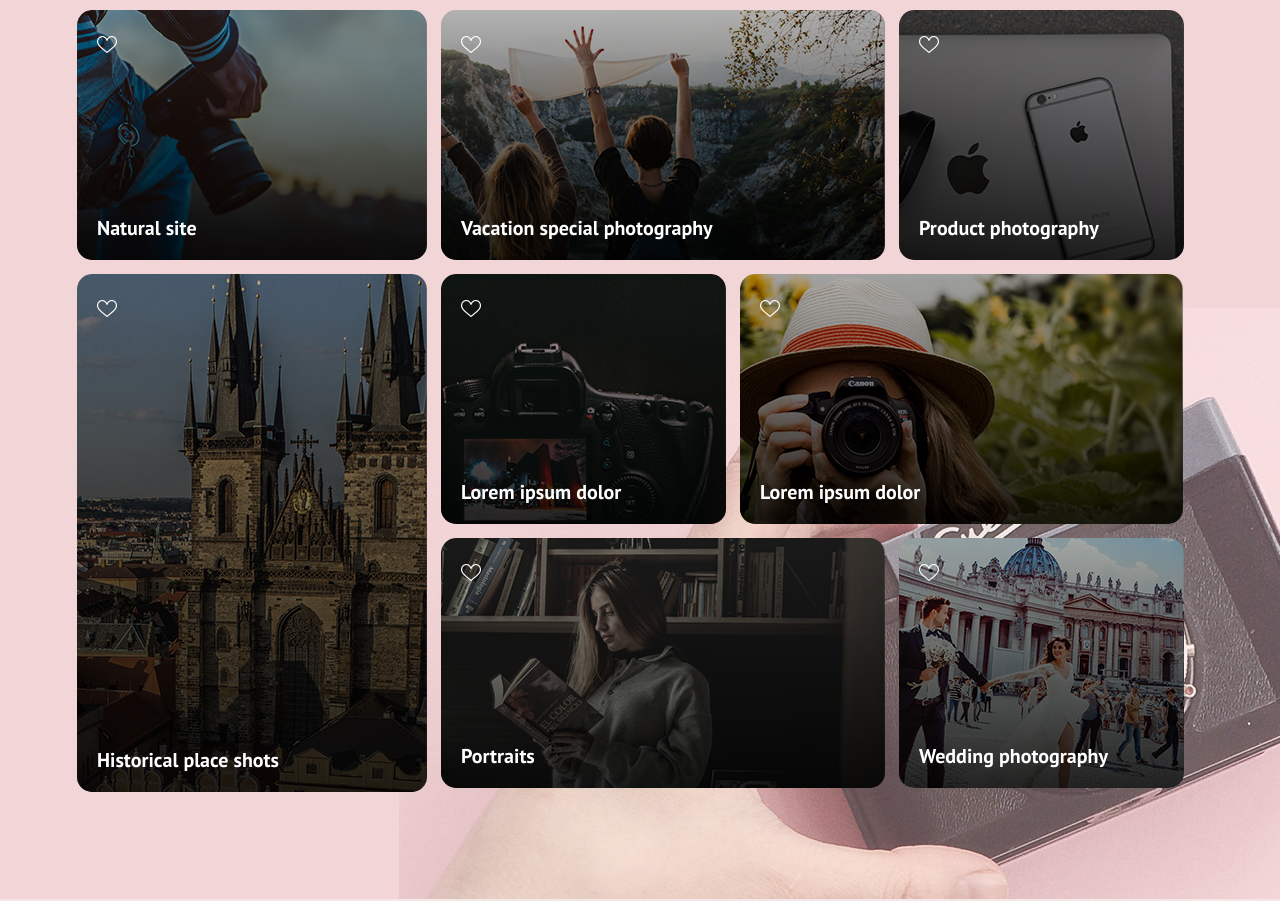
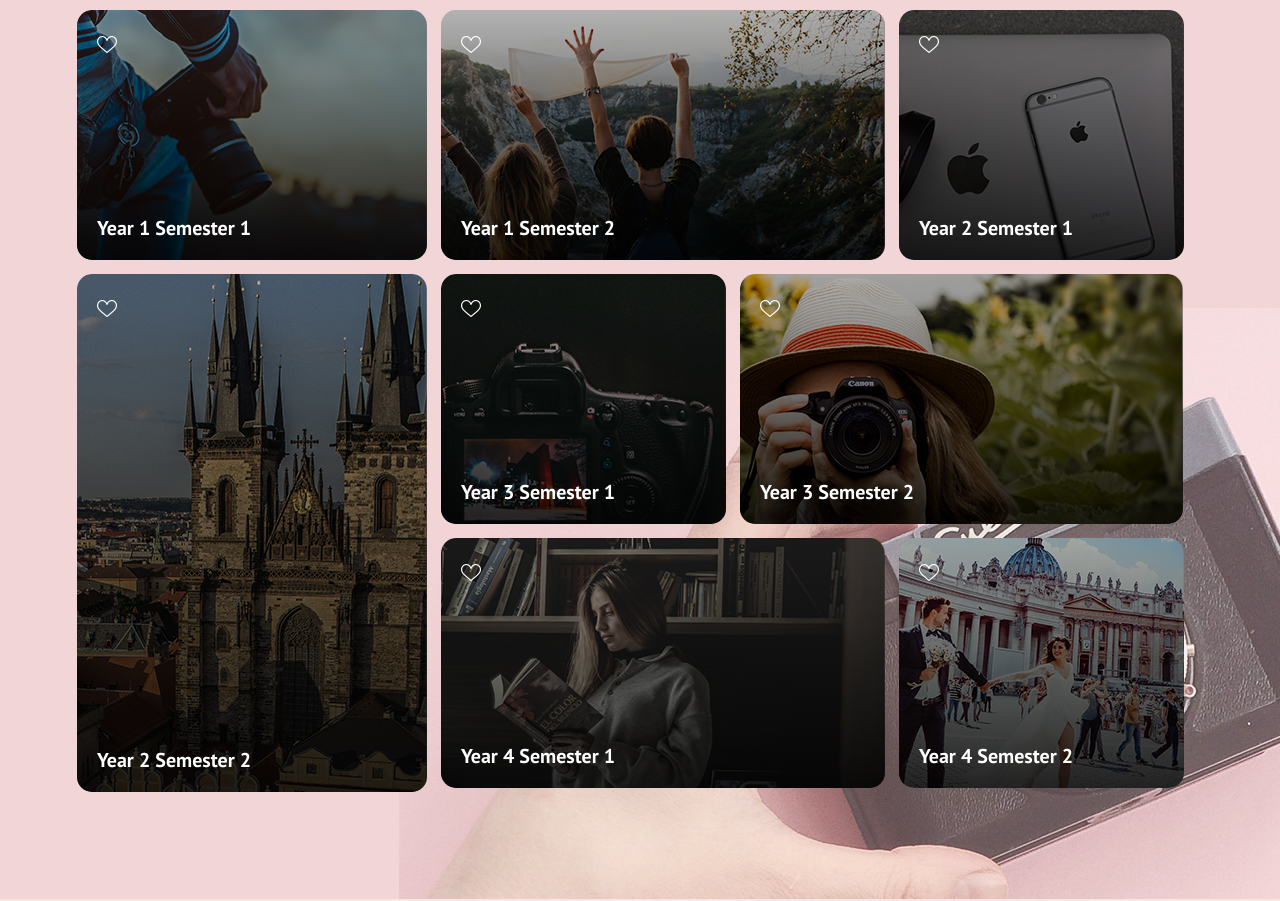
Before and after one commit to mirzasdq/mirzasdq.github.io, a plain HTML site: page Website/index.html in a window 1280 px wide. Shown: the part 2520-3421 px from the top of the page. Drawn offline with Linux system fonts and the light colour scheme.

Commit message:
major change

```diff
--- a/Website/index.html
+++ b/Website/index.html
@@ -93,7 +93,7 @@
       </div>
       <div class="container recent" id="activity">
         <div class="row">
-          <h2>Recent works</h2>
+          <h2>Projects</h2>
           <div class="owl-carousel owl-carousel2 owl-theme">
             <div>
               <div class="card"> <img class="card-img" src="assets/img/recent-img1.jpg" alt="">
@@ -148,7 +148,7 @@
           <div class="card"> <img class="card-img" src="assets/img/portfolio-img1.png" alt="">
             <div class="card-img-overlay"> <a href="#"><img src="assets/img/heart.png" class="heart" alt="heart icon"></a>
               <div class="bottom-text">
-                <h5 class="card-title">Natural site</h5>
+                <h5 class="card-title">Year 1 Semester 1</h5>
               </div>
             </div>
           </div>
@@ -157,7 +157,7 @@
           <div class="card"> <img class="card-img" src="assets/img/portfolio-img2.png" alt="">
             <div class="card-img-overlay"> <a href="#"><img src="assets/img/heart.png" class="heart" alt="heart icon"></a>
               <div class="bottom-text">
-                <h5 class="card-title">Vacation special photography</h5>
+                <h5 class="card-title">Year 1 Semester 2</h5>
               </div>
             </div>
           </div>
@@ -166,7 +166,7 @@
           <div class="card"> <img class="card-img" src="assets/img/portfolio-img3.png" alt="">
             <div class="card-img-overlay"> <a href="#"><img src="assets/img/heart.png" class="heart" alt="heart icon"></a>
               <div class="bottom-text">
-                <h5 class="card-title">Product photography</h5>
+                <h5 class="card-title">Year 2 Semester 1</h5>
               </div>
             </div>
           </div>
@@ -175,7 +175,7 @@
           <div class="card"> <img class="card-img" src="assets/img/portfolio-img4.png" alt="">
             <div class="card-img-overlay"> <a href="#"><img src="assets/img/heart.png" class="heart" alt="heart icon"></a>
               <div class="bottom-text">
-                <h5 class="card-title">Historical place shots</h5>
+                <h5 class="card-title">Year 2 Semester 2</h5>
               </div>
             </div>
           </div>
@@ -185,7 +185,7 @@
             <div class="card"> <img class="card-img" src="assets/img/portfolio-img5.png" alt="">
               <div class="card-img-overlay"> <a href="#"><img src="assets/img/heart.png" class="heart" alt="heart icon"></a>
                 <div class="bottom-text">
-                  <h5 class="card-title">Lorem ipsum dolor</h5>
+                  <h5 class="card-title">Year 3 Semester 1</h5>
                 </div>
               </div>
             </div>
@@ -194,7 +194,7 @@
             <div class="card"> <img class="card-img" src="assets/img/portfolio-img6.png" alt="">
               <div class="card-img-overlay"> <a href="#"><img src="assets/img/heart.png" class="heart" alt="heart icon"></a>
                 <div class="bottom-text">
-                  <h5 class="card-title">Lorem ipsum dolor</h5>
+                  <h5 class="card-title">Year 3 Semester 2</h5>
                 </div>
               </div>
             </div>
@@ -204,7 +204,7 @@
               <div class="card"> <img class="card-img" src="assets/img/portfolio-img7.png" alt="">
                 <div class="card-img-overlay"> <a href="#"><img src="assets/img/heart.png" class="heart" alt="heart icon"></a>
                   <div class="bottom-text">
-                    <h5 class="card-title">Portraits</h5>
+                    <h5 class="card-title">Year 4 Semester 1</h5>
                   </div>
                 </div>
               </div>
@@ -213,7 +213,7 @@
               <div class="card"> <img class="card-img" src="assets/img/portfolio-img8.png" alt="">
                 <div class="card-img-overlay"> <a href="#"><img src="assets/img/heart.png" class="heart" alt="heart icon"></a>
                   <div class="bottom-text">
-                    <h5 class="card-title">Wedding photography</h5>
+                    <h5 class="card-title">Year 4 Semester 2</h5>
                   </div>
                 </div>
               </div>
@@ -267,7 +267,7 @@
       <div class="carousel-inner">
         <div class="card"> <img class="card-img d-block w-100" src="assets/img/about-me-img.jpg" alt="">
           <div class="card-img-overlay">
-            <h2>People says about me</h2>
+            <h2>Skills</h2>
           </div>
         </div>
         <div class="carousel-item">
@@ -287,9 +287,9 @@
         </div>
       </div>
       <ol class="carousel-indicators">
-        <li data-target="#my-carousel" data-slide-to="0" > <img src="assets/img/about-me-img1.png" alt=""> <span>Sherrie Rose</span> </li>
-        <li class="active" data-target="#my-carousel" data-slide-to="1" aria-current="location"> <img src="assets/img/about-me-img2.png" alt=""> <span>Sherrie Rose</span> </li>
-        <li data-target="#my-carousel" data-slide-to="2"> <img src="assets/img/about-me-img3.png" alt=""> <span>Sherrie Rose</span> </li>
+        <li data-target="#my-carousel" data-slide-to="0" > <img src="assets/img/about-me-img1.png" alt=""> <span>C++</span> </li>
+        <li class="active" data-target="#my-carousel" data-slide-to="1" aria-current="location"> <img src="assets/img/about-me-img2.png" alt=""> <span>html</span> </li>
+        <li data-target="#my-carousel" data-slide-to="2"> <img src="assets/img/about-me-img3.png" alt=""> <span>R</span> </li>
       </ol>
     </div>
   </div>
```
